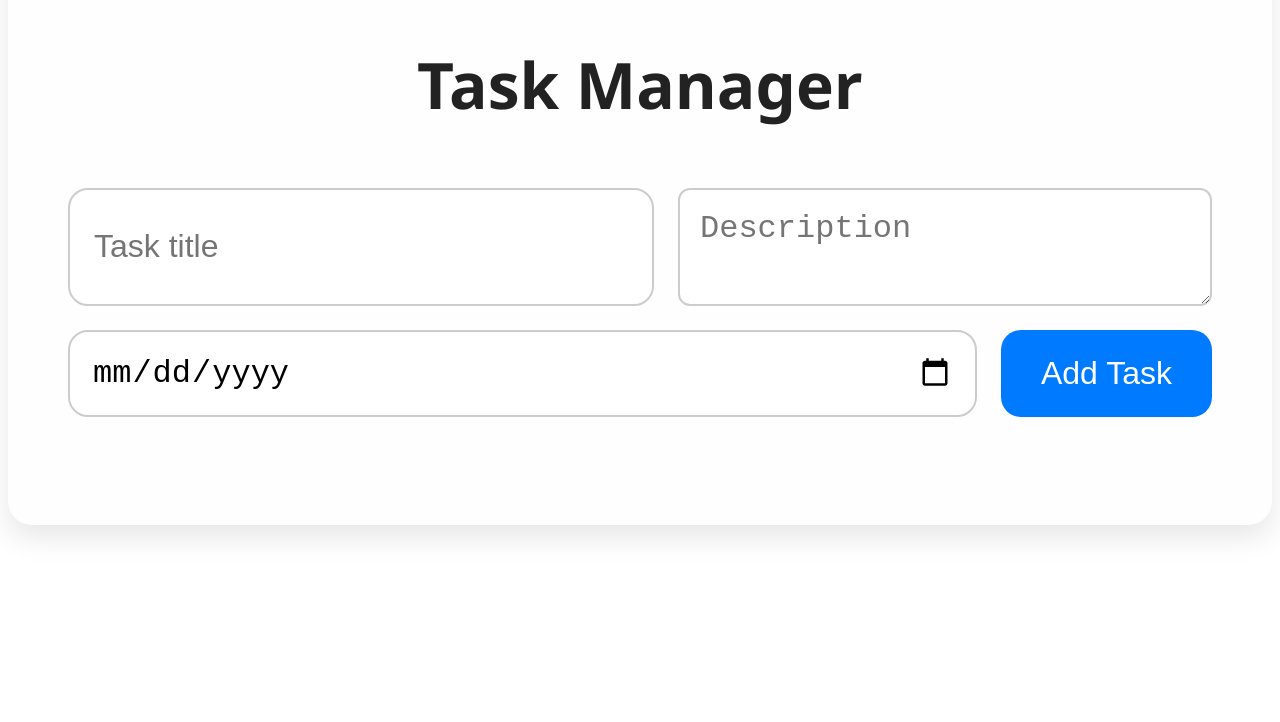
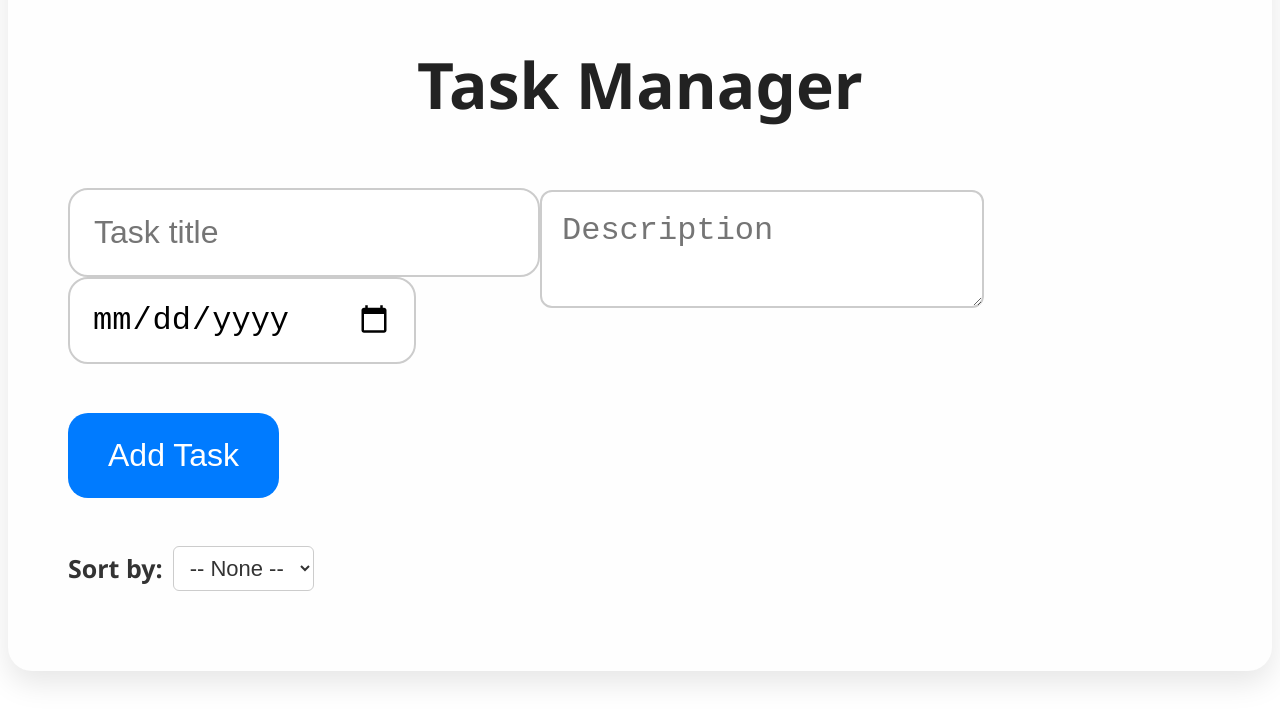
Before and after one commit to Noelrydstrom/Task-Manager, an Angular app: page / in a window 1280 px wide. Shown: the part 142-864 px from the top of the page. Before the commit the page ends 800 px from the top, so only its background shows below. Built offline with nearby package versions, Linux system fonts and the light colour scheme.

Commit message:
Reactive forms sort pipe add

```diff
--- a/src/app/app.component.css
+++ b/src/app/app.component.css
@@ -34,6 +34,10 @@ h1 {
 
 .task-input input[type="date"] {
   padding: 22px;
+}
+
+.task-input textarea {
+  margin-bottom: -65px;
 }
 
 .task-input button {
@@ -239,3 +243,49 @@ label {
   transform: scale(3);
   margin-right: 12px;
 }
+
+/* Sorter css */
+
+.sort-controls {
+  margin-top: 20px;
+  margin-bottom: 20px;
+  display: flex;
+  align-items: center;
+  gap: 10px;
+  font-size: 25px;
+}
+
+.sort-controls label {
+  font-weight: bold;
+  color: #333;
+}
+
+.sort-controls select {
+  padding: 8px 12px;
+  border: 1px solid #ccc;
+  border-radius: 6px;
+  font-size: 14px;
+  background-color: #fff;
+  color: #333;
+  transition: border-color 0.3s;
+  font-size: 22px;
+}
+
+.sort-controls select:hover,
+.sort-controls select:focus {
+  border-color: #007bff;
+  outline: none;
+}
+
+/* Reactive Forms css */
+.error-messages {
+  display: flex;
+  justify-content: space-between;
+  margin-bottom: 0.8rem;
+}
+
+.error {
+  color: red;
+  font-size: 20px;
+  flex: 1;
+}
--- a/src/app/app.component.html
+++ b/src/app/app.component.html
@@ -2,14 +2,50 @@
   <h1>Task Manager</h1>
 
   <div class="task-input">
-    <input [(ngModel)]="newTask.title" placeholder="Task title" />
-    <textarea [(ngModel)]="newTask.description" placeholder="Description"></textarea>
-    <input type="date" [(ngModel)]="newTask.deadline" />
-    <button (click)="addTask()">Add Task</button>
+  <form [formGroup]="taskForm" (ngSubmit)="addTask()" class="task-form">
+    <div class="form-row">
+      <input formControlName="title" placeholder="Task title" />
+      <textarea formControlName="description" placeholder="Description"></textarea>
+      <input type="date" formControlName="deadline" />
+    </div>
+
+    <div class="error-messages">
+      <div class="error" style="min-height: 1.8em;">
+        <span *ngIf="taskForm.get('title')?.touched && taskForm.get('title')?.errors?.['required']">
+          Title needed.
+        </span>
+        <span *ngIf="taskForm.get('title')?.touched && taskForm.get('title')?.errors?.['minlength']">
+          Title too short.
+        </span>
+      </div>
+      <div class="error" style="min-height: 1.8em;">
+        <span *ngIf="taskForm.get('deadline')?.touched && taskForm.get('deadline')?.invalid">
+          Deadline needed.
+        </span>
+      </div>
+    </div>
+
+    <div class="button-row">
+      <button type="submit">Add Task</button>
+    </div>
+  </form>
+</div>
+
+
+  <div class="sort-controls">
+    <label for="sortBy">Sort by:</label>
+    <select id="sortBy" [(ngModel)]="sortBy">
+      <option value="">-- None --</option>
+      <option value="title">Title</option>
+      <option value="deadline">Deadline</option>
+    </select>
   </div>
 
   <ul>
-    <li *ngFor="let task of tasks; let i = index" [class.completed]="task.completed">
+    <li *ngFor="let task of tasks | sorter:sortBy; let i = index" [class.completed]="task.completed"
+      [appHighlightOverdue]="task.deadline"
+      [class.completed]="task.completed">
+
       <div *ngIf="!task.isEditing" class="task-view">
         <div class="task-content">
           <span>{{ task.title }}</span>
--- a/src/app/app.component.ts
+++ b/src/app/app.component.ts
@@ -1,6 +1,8 @@
 import { Component, signal } from '@angular/core';
 import { CommonModule } from '@angular/common';
-import { FormsModule } from '@angular/forms';
+import { ReactiveFormsModule, FormGroup, FormControl, Validators, FormsModule } from '@angular/forms';
+import { SorterPipe } from './pipe/sort.pipe';
+import { HighlightOverdueDirective } from './directive/highlight-overdue.directive';
 
 interface Task {
   title: string;
@@ -13,7 +15,7 @@ interface Task {
 @Component({
   selector: 'app-root',
   standalone: true,
-  imports: [CommonModule, FormsModule],
+  imports: [CommonModule, FormsModule, ReactiveFormsModule, SorterPipe, HighlightOverdueDirective],
   templateUrl: './app.component.html',
   styleUrls: ['./app.component.css']
 })
@@ -22,27 +24,34 @@ export class AppComponent {
   loading = signal(true);
   user = signal<any>(null);
 
-  newTask: Task = {
-    title: '',
-    description: '',
-    deadline: '',
-    completed: false
-  };
+  sortBy: string = '';
+
+  // Reactive form för newTask
+  taskForm = new FormGroup({
+    title: new FormControl('', [Validators.required, Validators.minLength(3)]),
+    description: new FormControl(''),
+    deadline: new FormControl('', Validators.required),
+  });
 
   addTask() {
-    if (this.newTask.title.trim()) {
-      this.tasks.push({ ...this.newTask, isEditing: false });
-      this.newTask = {
-        title: '',
-        description: '',
-        deadline: '',
-        completed: false
+    if (this.taskForm.valid) {
+      const newTask: Task = {
+        title: this.taskForm.value.title!,
+        description: this.taskForm.value.description || '',
+        deadline: this.taskForm.value.deadline!,
+        completed: false,
+        isEditing: false
       };
+      this.tasks = [...this.tasks, newTask];
+      this.taskForm.reset();
+      this.loading.set(false);
+    } else {
+      this.taskForm.markAllAsTouched(); // visar valideringsfel om ogiltigt
     }
   }
 
   removeTask(index: number) {
-    this.tasks.splice(index, 1);
+    this.tasks = this.tasks.filter((_, i) => i !== index);
   }
 
   editTask(task: Task) {
--- /dev/null
+++ b/src/app/directive/highlight-overdue.directive.ts
@@ -0,0 +1,20 @@
+import { Directive, ElementRef, Input, OnInit } from '@angular/core';
+
+@Directive({
+  selector: '[appHighlightOverdue]',
+  standalone: true
+})
+export class HighlightOverdueDirective implements OnInit {
+  @Input() appHighlightOverdue!: string;
+
+  constructor(private el: ElementRef) {}
+
+  ngOnInit(): void {
+    const today = new Date();
+    const deadlineDate = new Date(this.appHighlightOverdue);
+
+    if (deadlineDate < today) {
+      this.el.nativeElement.style.backgroundColor = '#ffcccc'; // ljusröd
+    }
+  }
+}
--- /dev/null
+++ b/src/app/pipe/sort.pipe.ts
@@ -0,0 +1,21 @@
+//FEL HANTERING
+import { Pipe, PipeTransform } from '@angular/core';
+
+@Pipe({
+  name: 'sorter',
+  standalone: true
+})
+export class SorterPipe implements PipeTransform {
+  transform(tasks: any[], sortBy: string): any[] {
+    if (!tasks || !sortBy) return tasks;
+
+    return [...tasks].sort((a, b) => {
+      if (sortBy === 'title') {
+        return a.title.localeCompare(b.title);
+      } else if (sortBy === 'deadline') {
+        return new Date(a.deadline).getTime() - new Date(b.deadline).getTime();
+      }
+      return 0;
+    });
+  }
+}
```
Also changed, not shown: src/app/core/http-error-interceptor.service.ts (+5 -4 lines), 2 other files (tests, documents, lock files or other folders).
